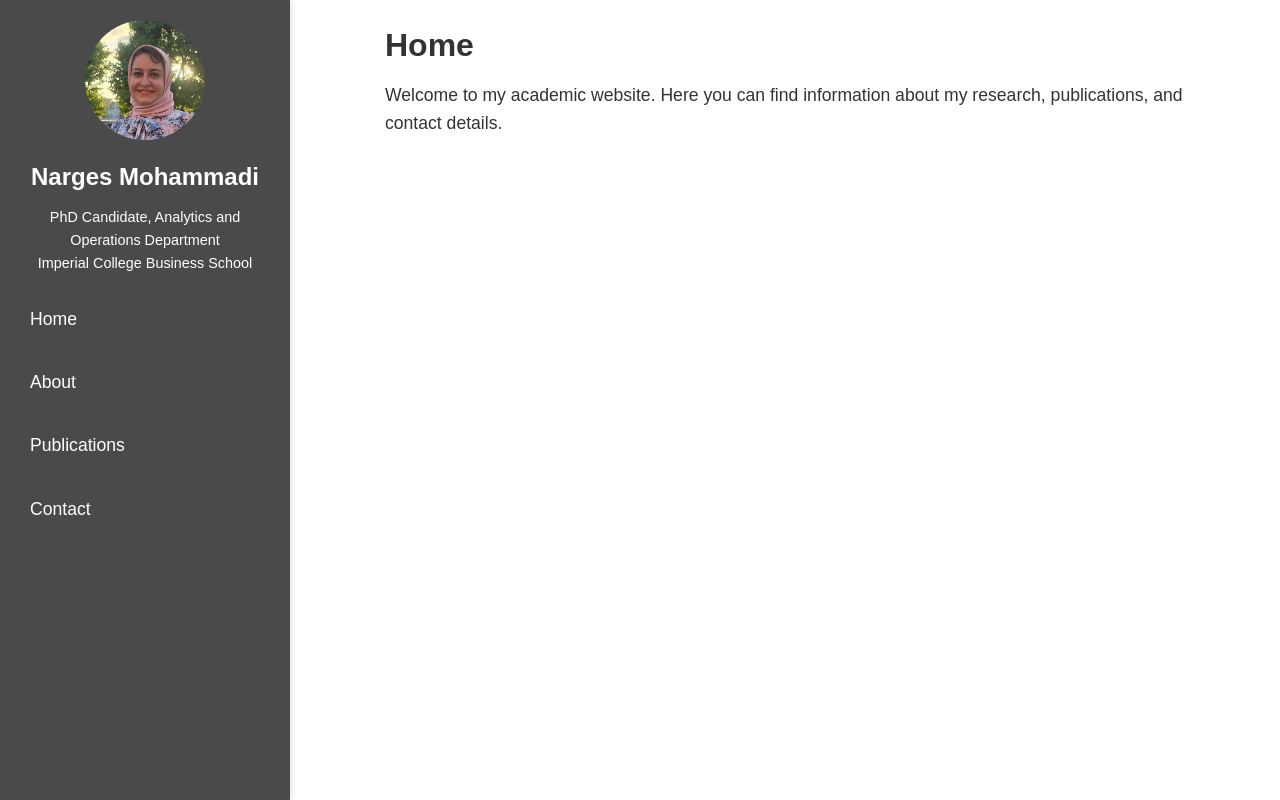
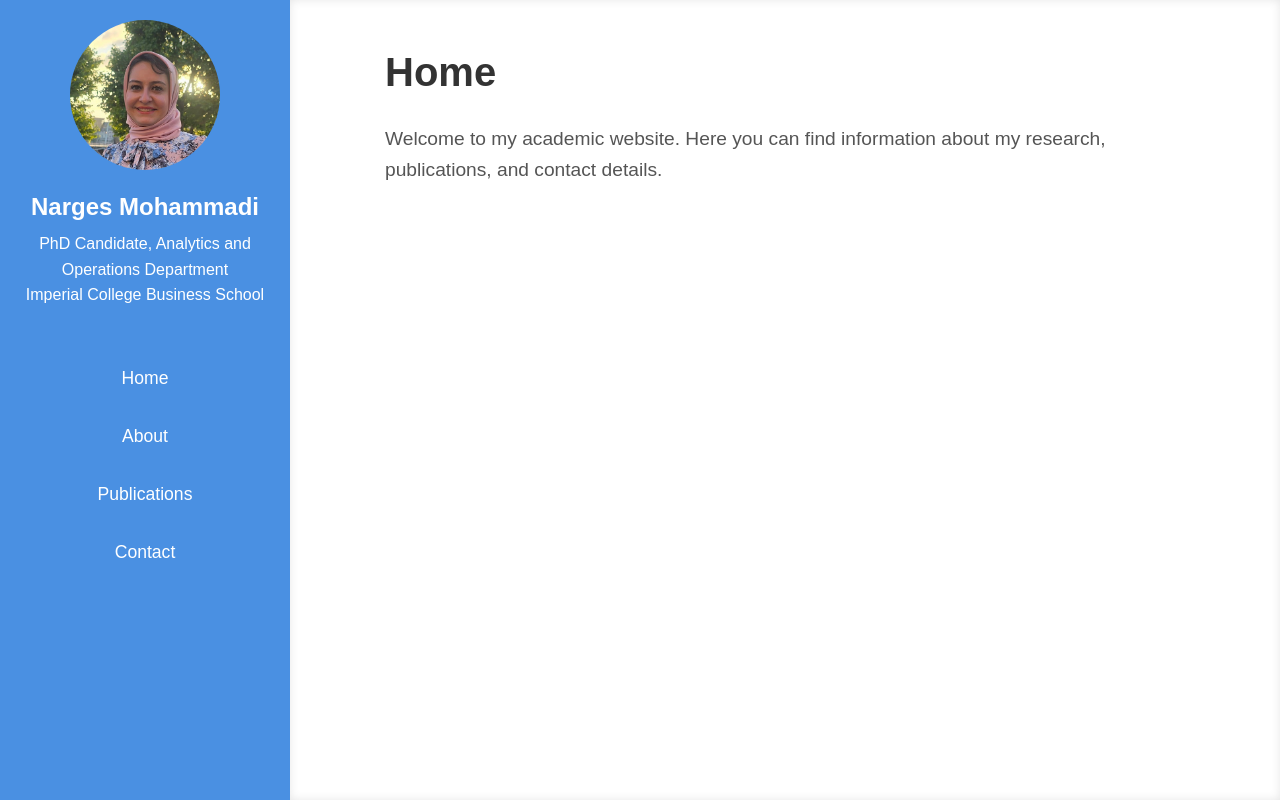
Before and after one commit to Narges9513/narges9513.github.io, a plain HTML site: page index.html in a window 1280 px wide. Drawn offline with Linux system fonts and the light colour scheme.

Commit message:
Update styles.css

```diff
--- a/css/styles.css
+++ b/css/styles.css
@@ -1,10 +1,10 @@
-/* Reset some default styling */
+/* Basic reset */
 body, h1, h2, p {
     margin: 0;
     padding: 0;
 }
 
-/* Basic styling */
+/* Layout and background */
 body {
     font-family: 'Arial', sans-serif;
     color: #333;
@@ -12,51 +12,56 @@ body {
     display: flex;
     min-height: 100vh;
     margin: 0;
+    background-color: #f4f4f4;
 }
 
 .container {
     display: flex;
-    flex: 1;
+    width: 100%;
 }
 
 /* Sidebar styling */
 .sidebar {
     width: 250px;
-    background: #4a4a4a;
+    background: #4a90e2;
     color: #fff;
     padding: 20px;
     box-shadow: 2px 0 5px rgba(0, 0, 0, 0.1);
+    display: flex;
+    flex-direction: column;
+    align-items: center;
 }
 
 .sidebar .profile {
     text-align: center;
-    margin-bottom: 20px;
+    margin-bottom: 30px;
 }
 
 .sidebar .profile img {
     border-radius: 50%;
-    width: 120px;
-    height: 120px;
+    width: 150px;
+    height: 150px;
     object-fit: cover;
     margin-bottom: 10px;
 }
 
 .sidebar .profile h1 {
     font-size: 1.5em;
-    margin-bottom: 10px;
+    margin-bottom: 5px;
 }
 
 .sidebar .profile p {
-    font-size: 0.9em;
+    font-size: 1em;
 }
 
 .sidebar nav ul {
     list-style: none;
     padding: 0;
+    width: 100%;
 }
 
 .sidebar nav ul li {
-    margin: 15px 0;
+    margin: 10px 0;
 }
 
 .sidebar nav ul li a {
@@ -67,16 +72,19 @@ body {
     padding: 10px;
     border-radius: 5px;
     transition: background 0.3s;
+    text-align: center;
 }
 
 .sidebar nav ul li a:hover {
-    background: #575757;
+    background: #357abd;
 }
 
 /* Main content styling */
 .content {
     flex: 1;
-    padding: 20px;
+    padding: 40px;
+    background: #fff;
+    box-shadow: inset 0 0 10px rgba(0, 0, 0, 0.1);
 }
 
 .content section {
@@ -85,11 +93,13 @@ body {
 }
 
 .content h2 {
-    font-size: 2em;
-    margin-bottom: 10px;
+    font-size: 2.5em;
+    margin-bottom: 20px;
+    color: #333;
 }
 
 .content p {
-    font-size: 1.1em;
+    font-size: 1.2em;
     margin-bottom: 20px;
+    color: #555;
 }
```
